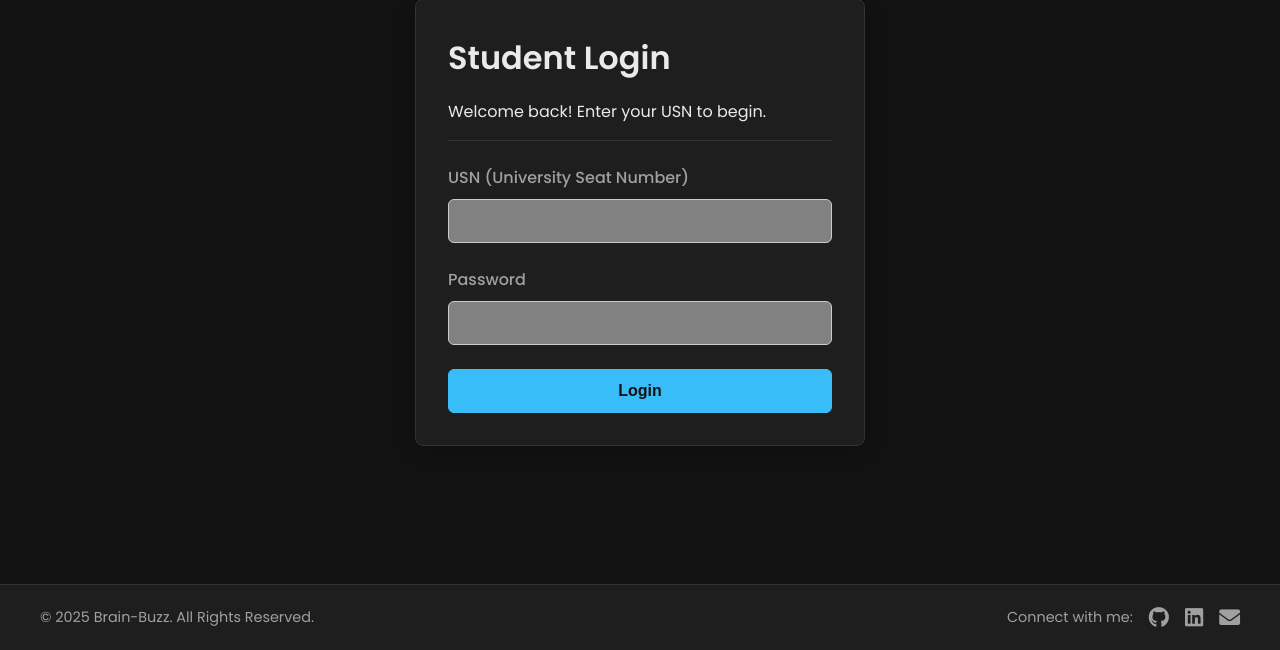
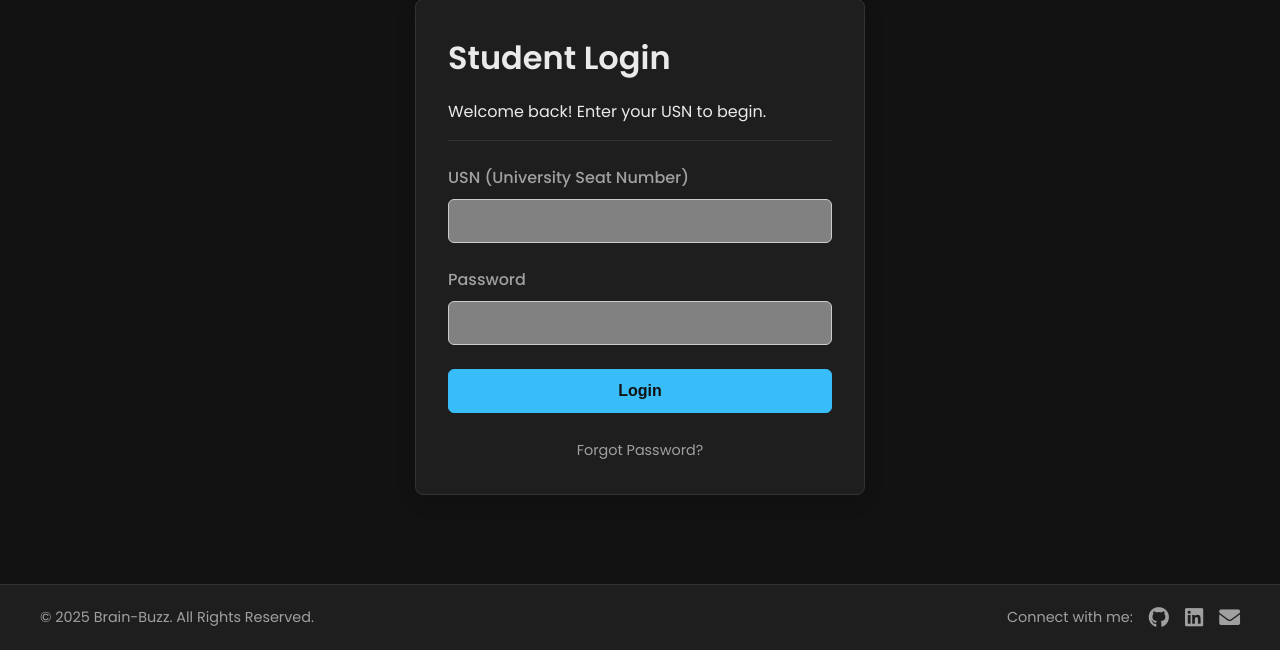
Before and after one commit to Prathamshettyy/Brain-Buzz, a PHP site: page /loginstud.php in a window 1280 px wide. Shown: the part 150-800 px from the top of the page. Run offline with PHP 8.4, Linux system fonts and the light colour scheme; some libraries are stand-ins or nearby versions.

Commit message:
Enhance student login page: sanitize error messages and add "Forgot Password?" link

```diff
--- a/loginstud.php
+++ b/loginstud.php
@@ -53,7 +53,7 @@ include_once 'header.php';
 
         <?php
         if (isset($error_message)) {
-            echo '<p style="color: #f87171; text-align: center; margin-bottom: 1rem;">' . $error_message . '</p>';
+            echo '<p style="color: #f87171; text-align: center; margin-bottom: 1rem;">' . htmlspecialchars($error_message) . '</p>';
         }
         ?>
 
@@ -67,6 +67,9 @@ include_once 'header.php';
                 <input type="password" id="pw" name="pw" required>
             </div>
             <button type="submit" name="login_student" class="btn btn-solid" style="width:100%;">Login</button>
+             <div class="form-footer-link">
+                <a href="forgot-password.php">Forgot Password?</a>
+            </div>
         </form>
     </div>
 </div>
```
